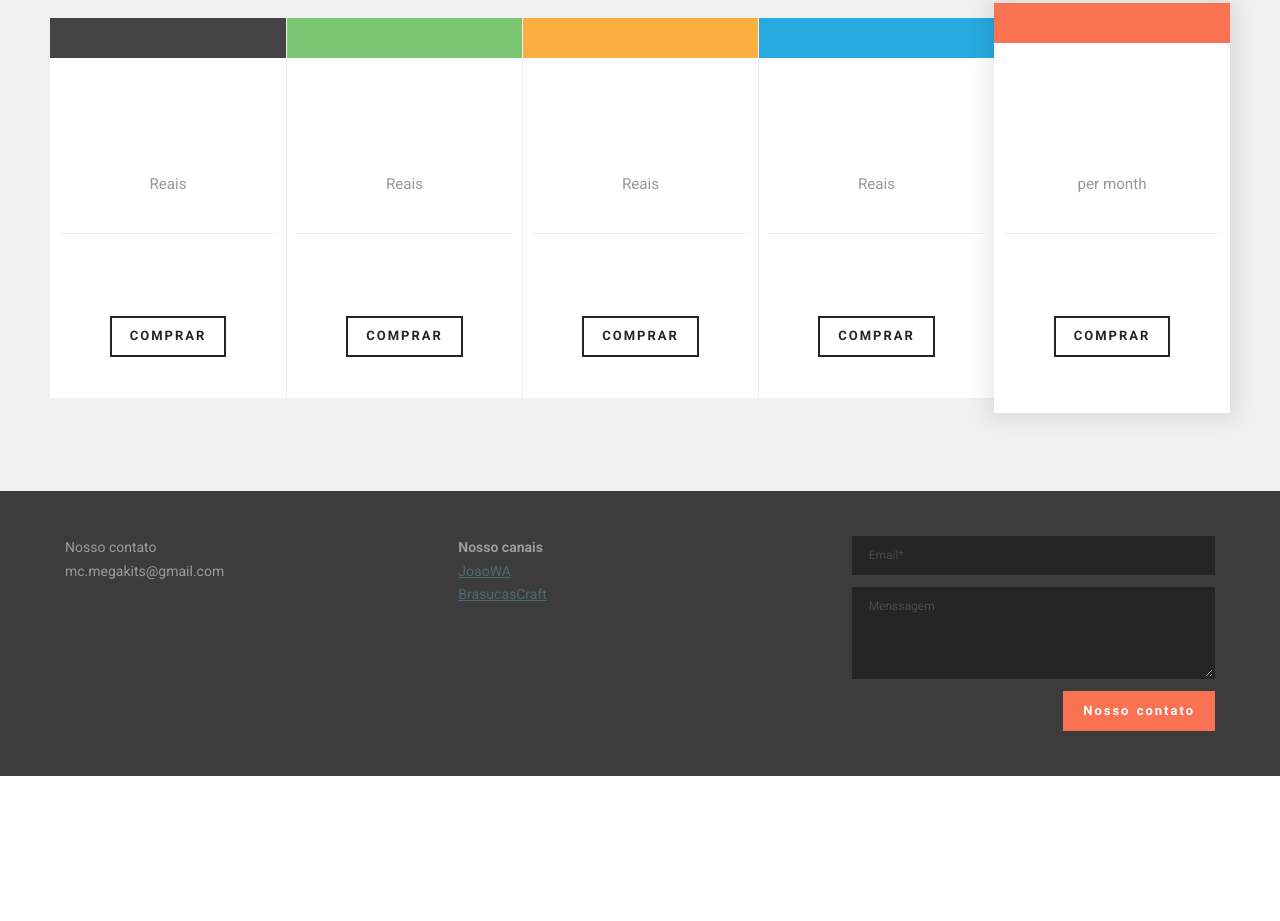
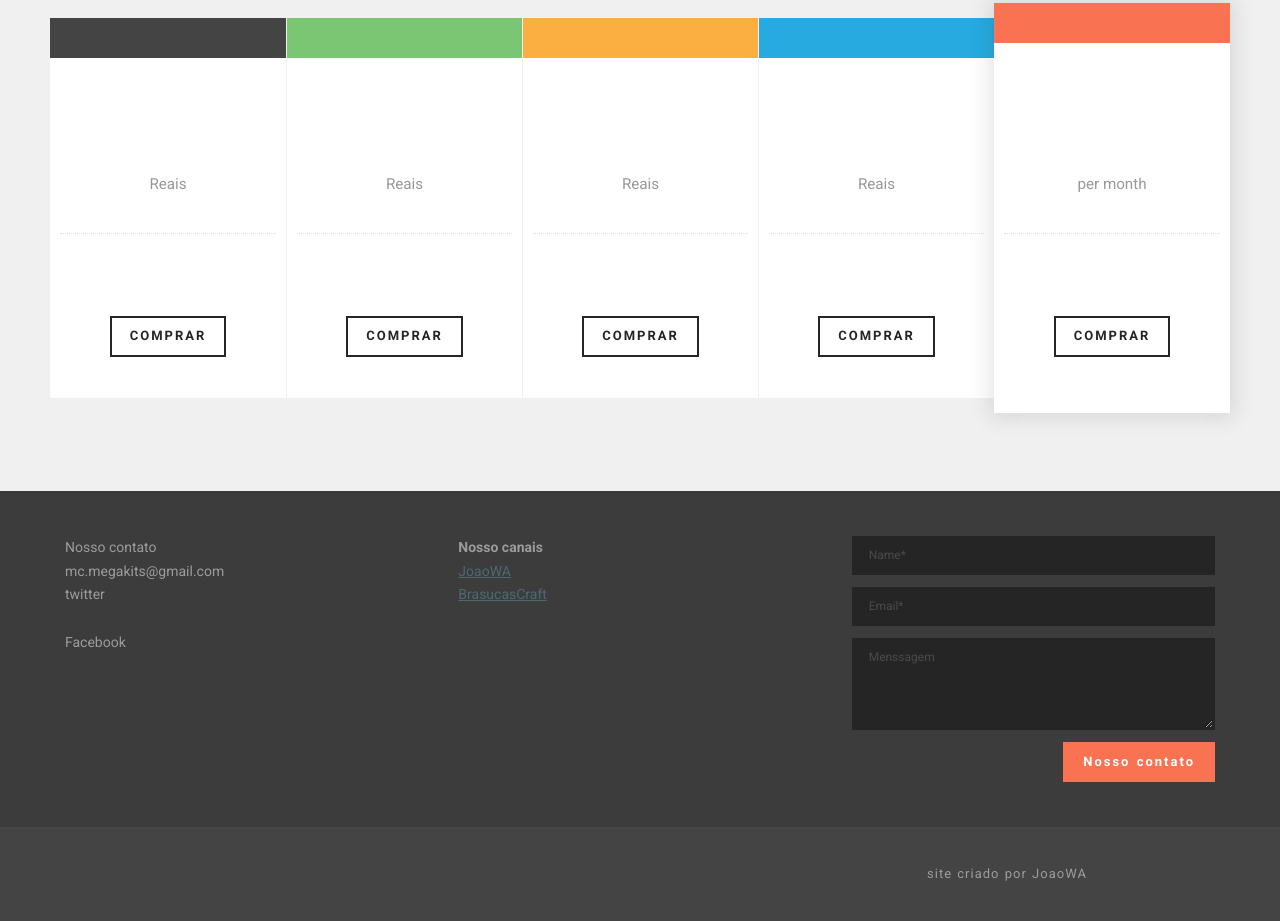
Before and after one commit to megakits/mc.megakits.github.io, a plain HTML site: page index.html in a window 1280 px wide. Shown: the part 875-1796 px from the top of the page. Before the commit the page ends 1651 px from the top, so only its background shows below. Drawn offline with nearby package versions, Linux system fonts and the light colour scheme.

Commit message:
create github pages

```diff
--- a/index.html
+++ b/index.html
@@ -29,7 +29,7 @@
                         <h1 class="mbr-hero__text"></h1>
                         <p class="mbr-hero__subtext"><br><br><br><br><br><br><br><br><br><br>Ola seja bem vindo ao nosso site<br></p>
                     </div>
-                    <div class="mbr-buttons btn-inverse mbr-buttons--left">  <a class="mbr-buttons__btn btn btn-lg btn-default animated fadeInUp delay" href="https://mobirise.com">&nbsp; Nosso formulario</a> </div>
+                    <div class="mbr-buttons btn-inverse mbr-buttons--left">  <a class="mbr-buttons__btn btn btn-lg btn-default animated fadeInUp delay" href="hnjiy">&nbsp; Nosso formulario</a> </div>
                 </div></div>
             </div></div>
         </div>
@@ -41,7 +41,7 @@
     </div>
 </section>
 
-<section class="engine"><a rel="external" href="https://mobirise.com">drag and drop site builder software download</a></section><section class="mbr-section mbr-section--relative mbr-section--fixed-size" id="pricing-table1-f" style="background-color: rgb(240, 240, 240);">
+<section class="engine"><a rel="external" href="https://mobirise.com">free drag and drop web creator</a></section><section class="mbr-section mbr-section--relative mbr-section--fixed-size" id="pricing-table1-f" style="background-color: rgb(240, 240, 240);">
 
     <div class="mbr-section__container mbr-section__container--std-top-padding container" style="padding-top: 93px; margin-bottom: 0px;">
         <div class="row">
@@ -171,7 +171,7 @@
             <div class="col-sm-8">
                 <div class="row">
                     <div class="col-sm-6">
-                        <p class="mbr-contacts__text">Nosso contato<br>mc.megakits@gmail.com<br><br></p>
+                        <p class="mbr-contacts__text">Nosso contato<br>mc.megakits@gmail.com<br>twitter<br><br>Facebook<br><br></p>
                     </div>
                     <div class="col-sm-6"><p class="mbr-contacts__text"><strong>Nosso canais</strong></p><ul class="mbr-contacts__list"><li><a href="https://www.youtube.com/channel/UCYYpagkODKGZ7iU5MBk-c_g">JoaoWA</a><a class="mbr-contacts__link text-gray" href="https://mobirise.com/"></a></li><li><a href="https://www.youtube.com/user/BrasucasCraft">BrasucasCraft</a><a class="mbr-contacts__link text-gray" href="https://mobirise.com/mobirise-free-win.zip"></a></li><li><br></li></ul></div>
                 </div>
@@ -181,8 +181,10 @@
                     <div class="hide" data-form-alert-success="true">Thanks for filling out form!</div>
                 </div>
                 <form action="https://mobirise.com/" method="post" data-form-title="MESSAGE">
-                    <input type="hidden" value="nXwMqdA74Q2eJqyB4qoI/gPECbVIEqUZ6udowgvShInVkxwBpb31EiFXJDlbOl3D4453o3wsvO+eFPhpMWTxqVwJc+/uHWFiQvPheBE+JNzJrjJjQmyaNb2iBdcCCS+x" data-form-email="true">
-
+                    <input type="hidden" value="gdmP8RgmfsPPEKAgsxqHbZmcuraTNiYSJHuAovZ/3srOwhz4BWvr1MeDXJFARnM4DFswV1/qIS/Pb3L1wVcAhhVmUCtpRNWxPxq/D9LC8GdTP1ZLDbQX0E4HEEu0e6Hz" data-form-email="true">
+                    <div class="form-group">
+                        <input type="text" class="form-control input-sm input-inverse" name="name" required="" placeholder="Name*" data-form-field="Name">
+                    </div>
                     <div class="form-group">
                         <input type="email" class="form-control input-sm input-inverse" name="email" required="" placeholder="Email*" data-form-field="Email">
                     </div>
@@ -196,6 +198,17 @@
         </div>
     </div>
 </section>
+
+<footer class="mbr-section mbr-section--relative mbr-section--fixed-size" id="footer1-i" style="background-color: rgb(68, 68, 68);">
+
+    <div class="mbr-section__container container">
+        <div class="mbr-footer mbr-footer--wysiwyg row" style="padding-top: 36.900000000000006px; padding-bottom: 36.900000000000006px;">
+            <div class="col-sm-12">
+                <p class="mbr-footer__copyright">&nbsp; &nbsp; &nbsp; &nbsp; &nbsp; &nbsp; &nbsp; &nbsp; &nbsp; &nbsp; &nbsp; &nbsp; &nbsp; &nbsp; &nbsp; &nbsp; &nbsp; &nbsp; &nbsp; &nbsp; &nbsp; &nbsp; &nbsp; &nbsp; &nbsp; &nbsp; &nbsp; &nbsp; &nbsp; &nbsp; &nbsp; &nbsp; &nbsp; &nbsp; &nbsp; &nbsp; &nbsp; &nbsp; &nbsp; &nbsp; &nbsp; &nbsp; &nbsp; &nbsp; &nbsp; &nbsp; &nbsp; &nbsp; &nbsp; &nbsp; &nbsp; &nbsp; &nbsp; &nbsp; &nbsp; &nbsp; &nbsp; &nbsp; &nbsp; &nbsp; &nbsp; &nbsp; &nbsp; &nbsp; &nbsp; &nbsp; &nbsp; &nbsp; &nbsp; &nbsp; &nbsp; &nbsp; &nbsp; &nbsp; &nbsp; &nbsp; &nbsp; &nbsp; &nbsp; &nbsp; &nbsp; &nbsp; &nbsp;site criado por JoaoWA</p>
+            </div>
+        </div>
+    </div>
+</footer>
 
 
   <script src="assets/web/assets/jquery/jquery.min.js"></script>
```
Also changed, not shown: 1 other file.
